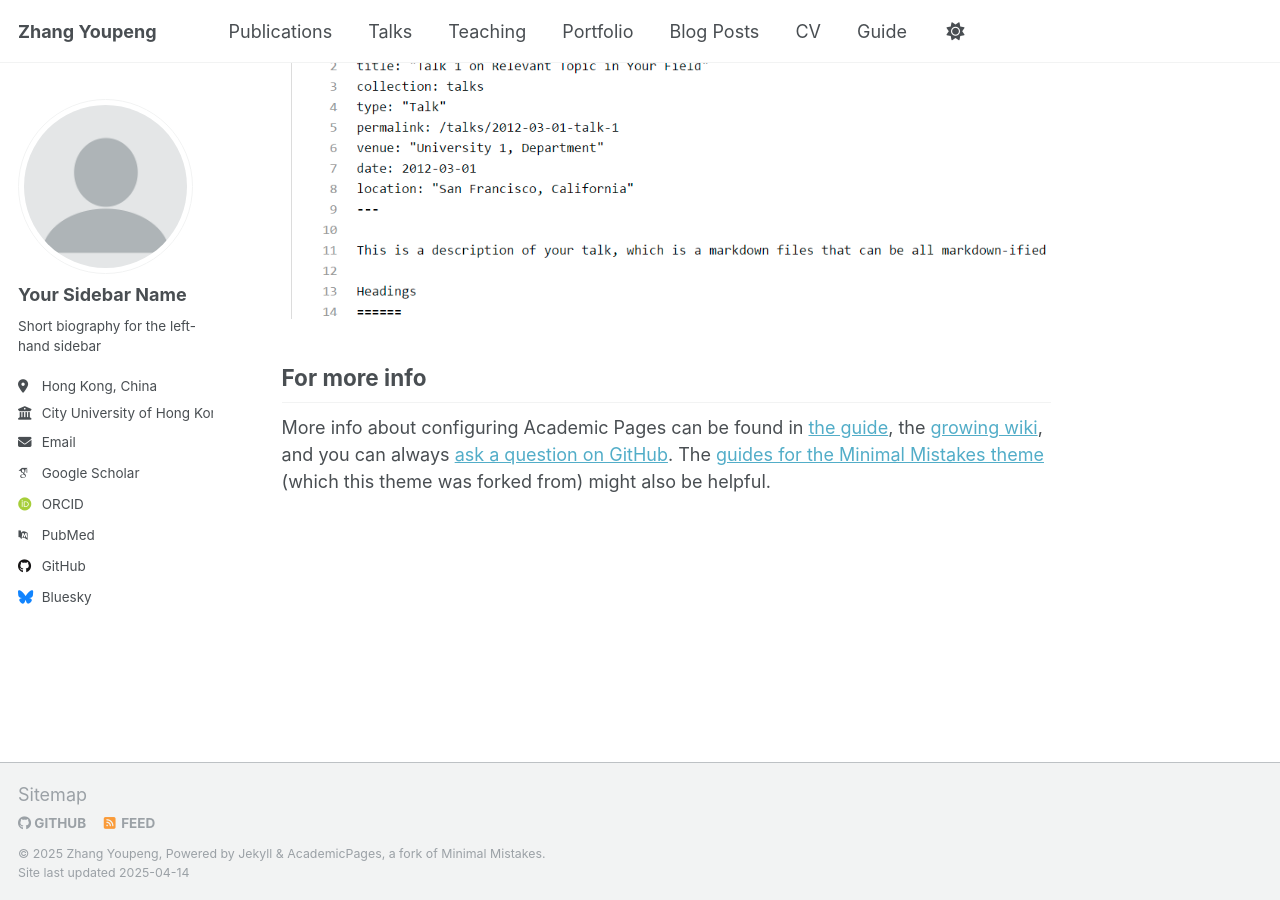
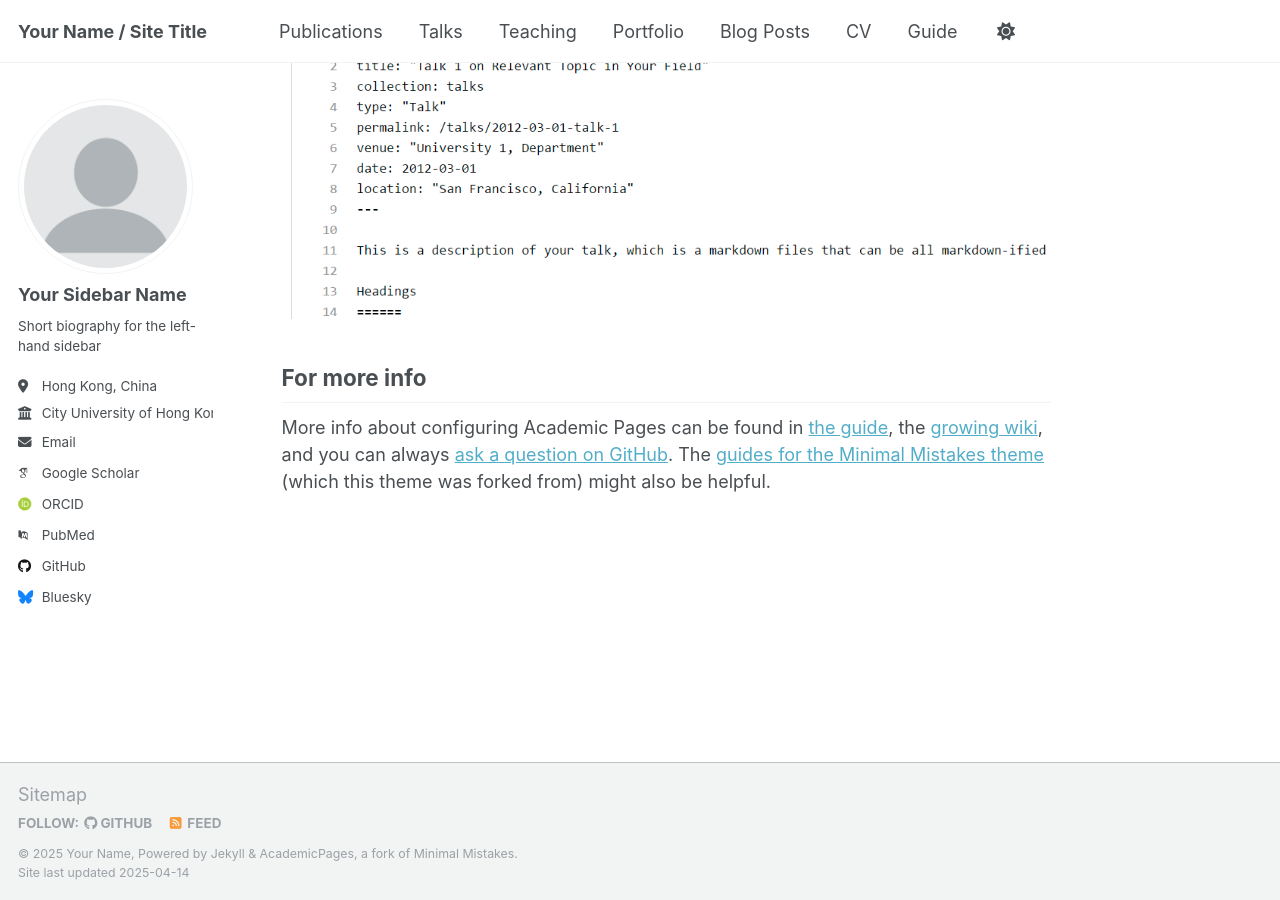
Before and after one commit to Zhangyppy/Zhang-Youpeng, a Jekyll site: the page built from _pages/about.md, in a window 1280 px wide and 900 px high, scrolled down 2636 px. Built offline with Jekyll 4.4.1, drawn with Linux system fonts in a browser that asks for light colours; some web fonts are replaced.

Commit message:
Update _config.yml

```diff
--- a/_config.yml
+++ b/_config.yml
@@ -7,15 +7,15 @@
 # server process.
 
 # Basic Site Settings
-locale                   : "Hong Kong, China"
+locale                   : "en-US"
 site_theme               : "default"
-title                    : "Zhang Youpeng"
+title                    : "Your Name / Site Title"
 title_separator          : "-"
-name                     : &name "Zhang Youpeng"
-description              : &description "Research Assistant"
-url                      : https://zhangyppy.github.io # the base hostname & protocol for your site e.g. "https://[your GitHub username].github.io"
+name                     : &name "Your Name"
+description              : &description "personal description"
+url                      : https://academicpages.github.io # the base hostname & protocol for your site e.g. "https://[your GitHub username].github.io"
 baseurl                  : "" # the subpath of your site, e.g. "/blog"
-repository               : "zhangyppy/Zhang-Youpeng"
+repository               : "academicpages/academicpages.github.io"
 
 # Site Author - The following control what appear as part of the author content on the side bar.
 #               If a field is blank the icon and link will not appear, otherwise it will be shown.
```
